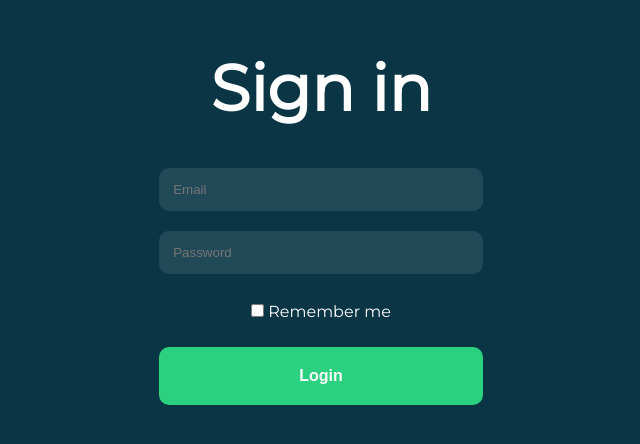
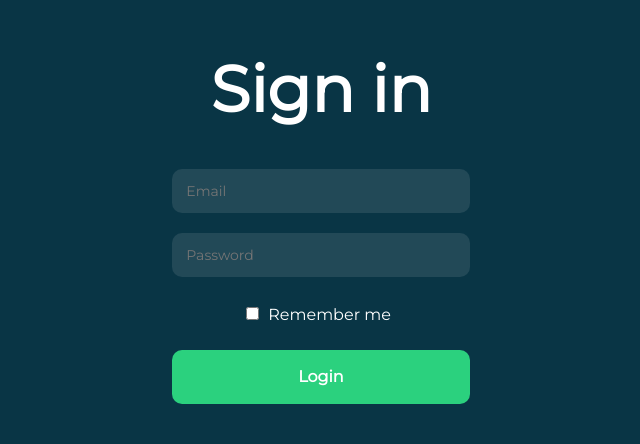
Before and after one commit to verona-hub/movie-list, a React (Create React App) app: page / in a window 1280 px wide. Shown: the part 184-628 px from the top of the page, without its empty margins (319-959 px from the left). Built offline with nearby package versions, Linux system fonts and the light colour scheme.

Commit message:
- css adjustments for form and input - started onSubmit form

```diff
--- a/src/App.css
+++ b/src/App.css
@@ -1,3 +1,12 @@
+:root {
+    --background: #093545;
+    --card: #092C39;
+    --error: #EB5757;
+    --input: #224957;
+    --primary: #2BD17E;
+    --text: #fff;
+}
+
 * {
     box-sizing: border-box;
     margin: 0;
@@ -6,30 +15,15 @@
     -webkit-font-smoothing: antialiased;
 }
 
-:root {
-    --background: #0A3545;
-    --card: #082C38;
-    --error: #EB5757;
-    --input: #224958;
-    --primary: #2BD17F;
-    --text: #fff;
-}
-
 body {
     background-color: var(--background);
     color: var(--text);
     font-family: 'Montserrat', sans-serif;
     font-size: 16px;
+    font-style: normal;
     font-weight: 400;
     line-height: 24px;
     min-height: 100vh;
-}
-
-h1 {
-    font-size: 64px;
-    font-weight: 600;
-    line-height: 80px;
-    margin: 40px 0;
 }
 
 .App {
@@ -40,9 +34,18 @@ h1 {
     text-align: center;
 }
 
-.SignIn form {
+h1 {
+    font-size: 64px;
+    font-weight: 600;
+    line-height: 80px;
+    margin: 40px 0;
+}
 
-}
+
+
+/*
+Sign In Form
+*/
 
 .SignIn input {
     background-color: var(--input);
@@ -50,9 +53,17 @@ h1 {
     border-radius: 10px;
     color: var(--text);
     display: block;
+    font-family: 'Montserrat', sans-serif;
+    font-weight: 400;
+    font-size: 14px;
+    line-height: 24px;
     margin: 20px 0;
-    padding: 14px;
+    padding: 10px 14px;
     width: 100%;
+}
+
+.SignIn input::placeholder {
+    opacity: 1 !important;
 }
 
 .SignIn input[type="checkbox"] {
@@ -63,17 +74,18 @@ h1 {
     width: auto;
 }
 
-.SignIn input::placeholder {
-    opacity: 1;
+.SignIn label {
+    padding: 5px;
 }
 
 .SignIn .button-login {
     background-color: var(--primary);
-    border: none;
     border-radius: 10px;
     cursor: pointer;
+    display: flex;
     font-size: 16px;
-    font-weight: 600;
-    padding: 20px 140px;
-    width: auto;
+    font-style: normal;
+    font-weight: 700;
+    line-height: 24px;
+    padding: 15px 126px;
 }
--- a/src/components/Pages/SignIn.js
+++ b/src/components/Pages/SignIn.js
@@ -1,12 +1,16 @@
-import React from 'react';
+import React, { useState } from 'react';
+
+const onSubmit = e => {
+    console.log('Form submitted!')
+    e.preventDefault();
+};
 
 
 const SignIn = () => {
     return (
         <div className='SignIn'>
             <h1> Sign in </h1>
-            <form>
-
+            <form onSubmit={onSubmit}>
                 <input
                     placeholder='Email'
                     type='email'
@@ -19,18 +23,15 @@ const SignIn = () => {
 
                 <input
                     type="checkbox"
-                    id="vehicle3"
-                    name="vehicle3"
-                    value="Boat"
+                    name="checkbox"
                 />
-                <label htmlFor="vehicle3"> Remember me </label>
+                <label htmlFor="checkbox"> Remember me </label>
 
                 <input
                     className='button-login'
-                    type="button"
+                    type="submit"
                     value="Login"
                 />
-
             </form>
         </div>
     );
```
